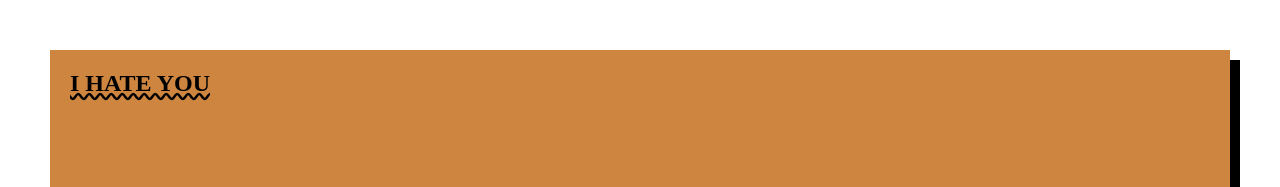
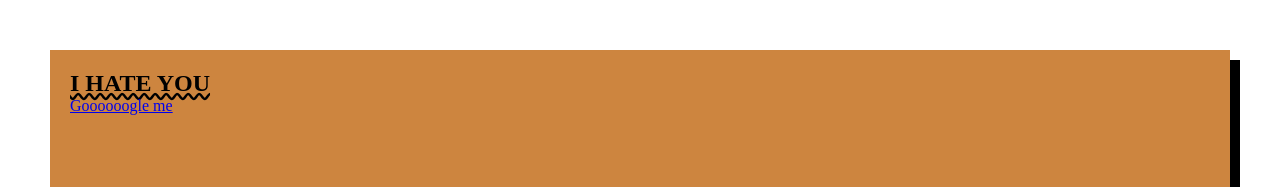
Before and after one commit to margubmurshed/pherotest, a plain HTML site: page index.html in a window 1280 px wide. Shown: the top 187 px of the page. Drawn offline with Linux system fonts and the light colour scheme.

Commit message:
added hyperlink

```diff
--- a/index.html
+++ b/index.html
@@ -36,6 +36,7 @@
 <body>
     <section>
         <h1>I HATE YOU</h1>
+        <a href="https://www.google.com">Goooooogle me</a>
     </section>
 </body>
 
```
